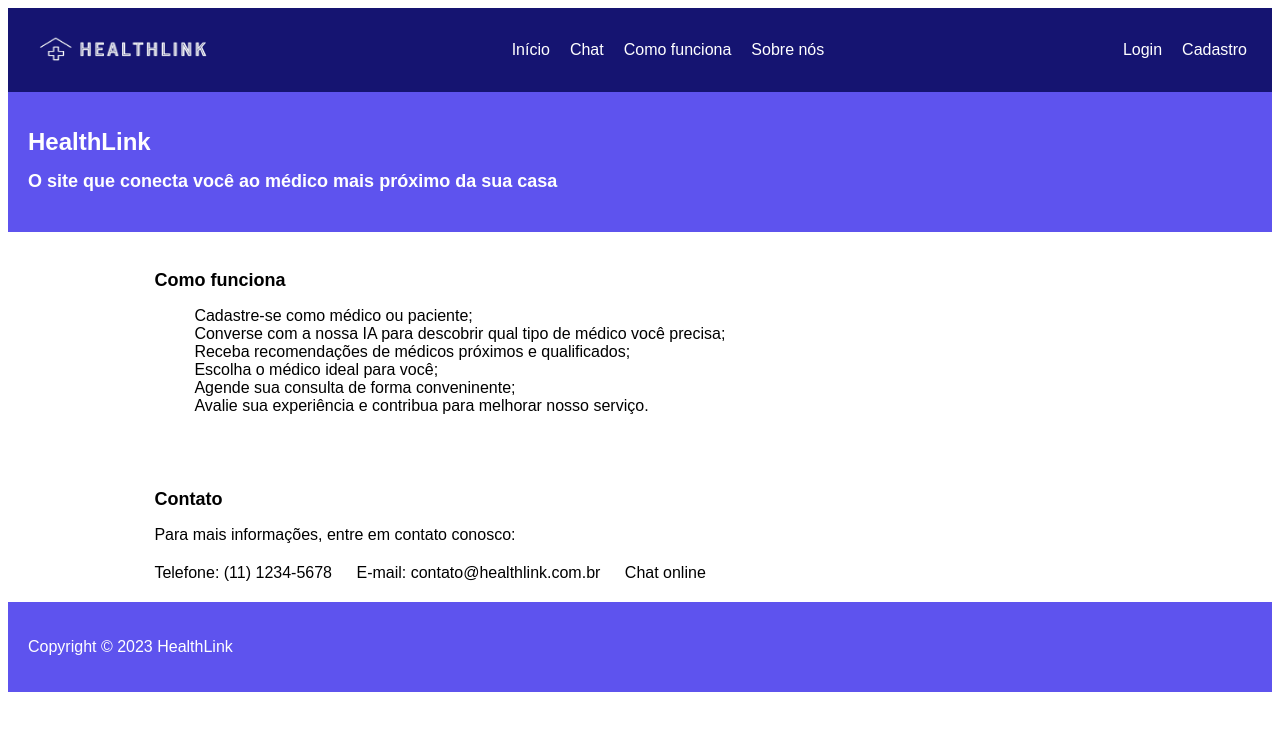
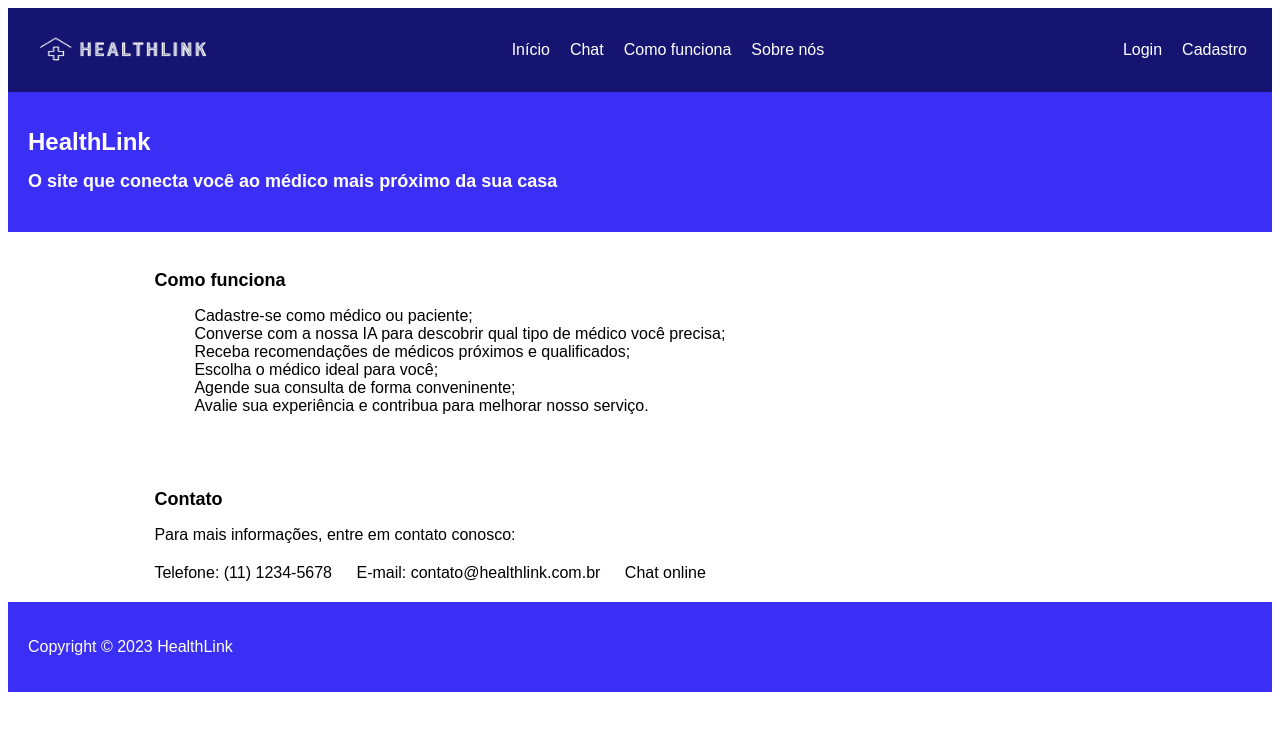
Before and after one commit to GabrielMM47/HealthLink, a Django app: page / in a window 1280 px wide. Shown: the top 731 px of the page. Run offline with Django 3.2, Linux system fonts and the light colour scheme.

Commit message:
Alterações mais recentes da Homepage

```diff
--- a/healthlink/static/css/style.css
+++ b/healthlink/static/css/style.css
@@ -5,7 +5,7 @@ body {
 }
 
 header {
-  background-color: #5e53ee;
+  background-color: #3b2ef5;
   height: 100px;
   padding: 20px;
 }
@@ -77,7 +77,7 @@ p {
 }
 
 footer {
-  background-color: #5e53ee;
+  background-color: #3b2ef5;
   height: 50px;
   padding: 20px;
 
--- a/healthlink/templates/home.html
+++ b/healthlink/templates/home.html
@@ -17,7 +17,7 @@
       <li><a style="color: white" href="#">Sobre nós</a></li>
     </ul>
     <ul>
-      <li><a style="color: white" href="#">Login</a></li>
+      <li><a style="color: white" href="/users/login">Login</a></li>
       <li><a style="color: white" href="/users/">Cadastro</a></li>
     </ul>
   </nav>
```
